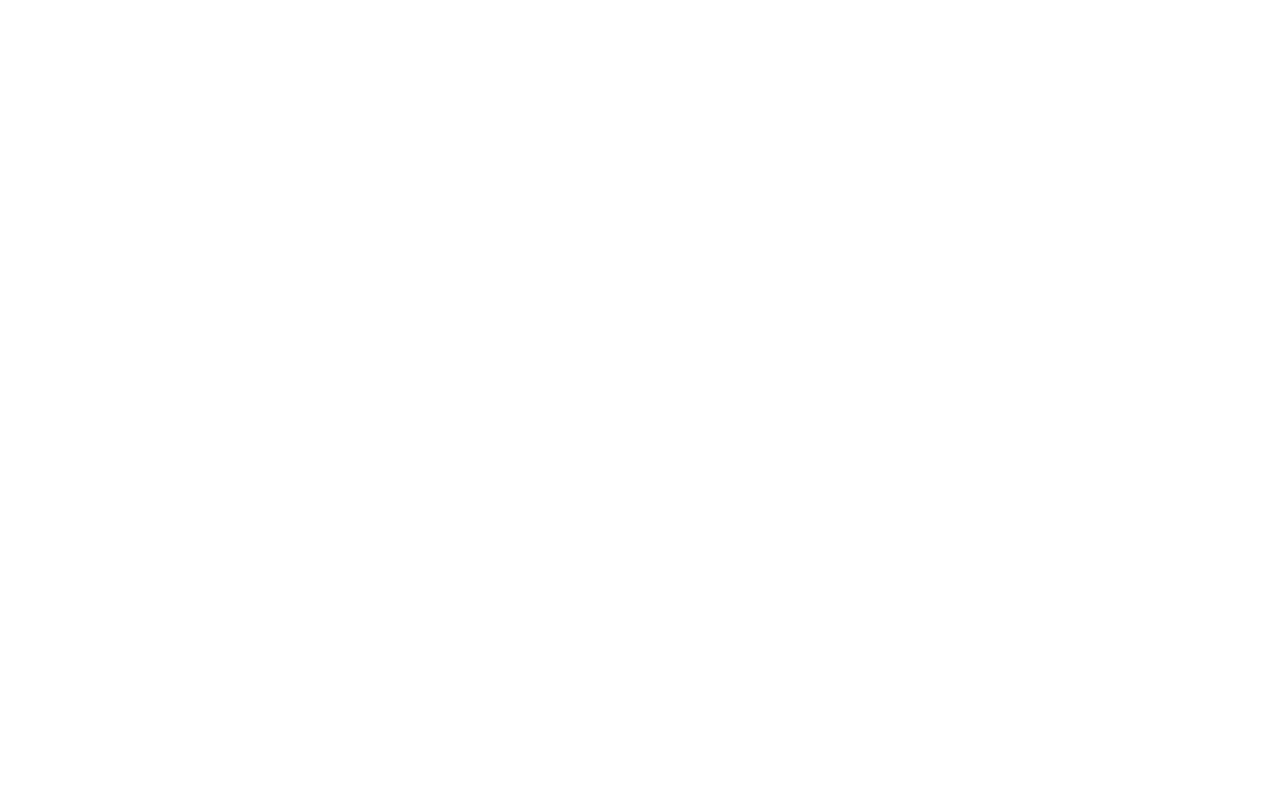
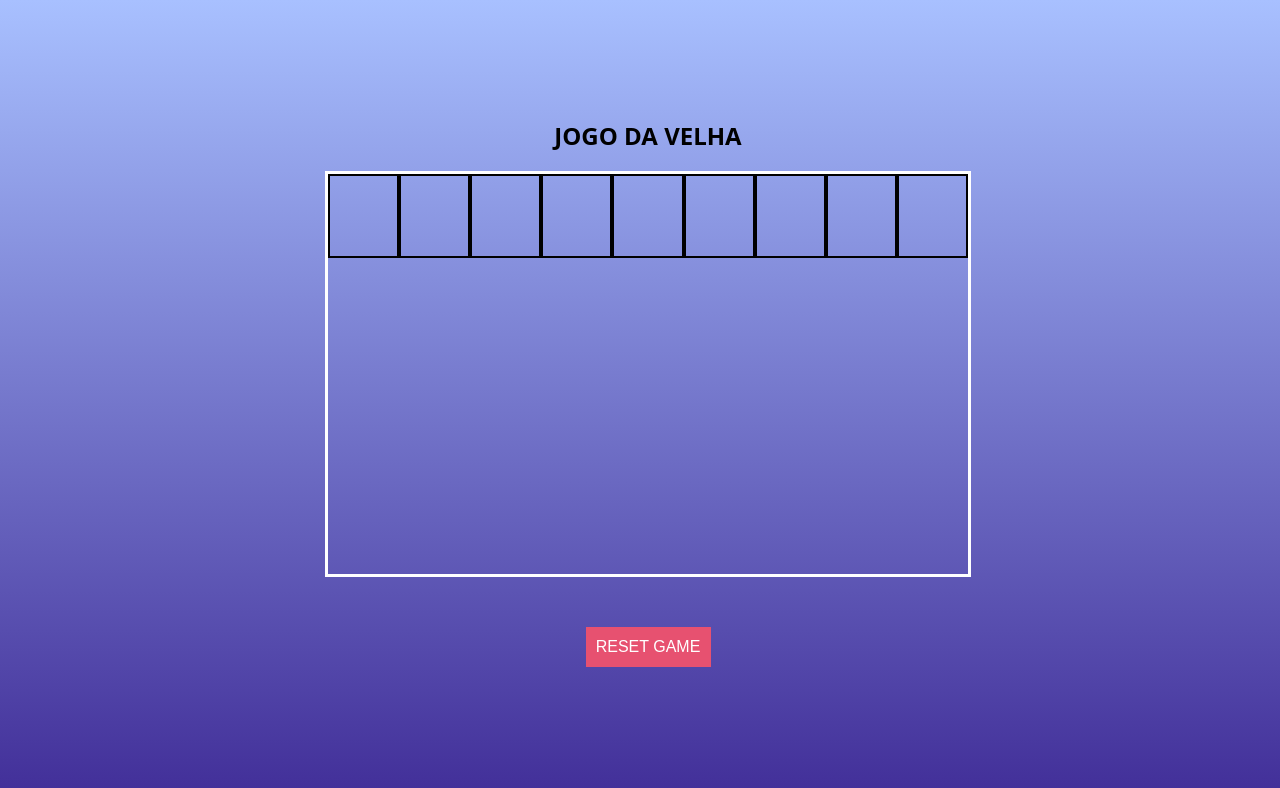
Before and after one commit to carololiveira6/html-css-js-exercises, a plain HTML site: page atividade81-sprint2/index.html in a window 1280 px wide. Drawn offline with Linux system fonts and the light colour scheme.

Commit message:
Criada tabela e funçao hover

```diff
--- a/atividade81-sprint2/css/style.css
+++ b/atividade81-sprint2/css/style.css
@@ -1,4 +1,52 @@
+body {
+    background-image: linear-gradient(#a8c0ff, #3f2b96);
+    width: 100vw;
+    height: 100vh;
+    display: flex;
+    justify-content: center;
+    align-items: center;
+    flex-direction: column;
+    font-family: "Noto sans", sans-serif;
+}
+
 .boxPrincipal {
-    background-image: linear-gradient(#a8c0ff, #3f2b96);
-    border: 1px solid white;
+    display: flex;
+    border: 3px solid white;
+    width: 50vw;
+    height: 50vh;
 }
+
+.box {
+    border: 2px solid black;
+    width: 10vw;
+    height: 10vh;
+    flex-direction: column;
+}
+
+.box1, .box2, .box3 {
+    flex-direction: column;
+    flex-wrap: wrap;
+}
+
+.box4, .box5, .box6 {
+    flex-direction: row;
+}
+
+button {
+    background-color: #e75170;
+    border: none;
+    color: white;
+    text-align: center;
+    text-decoration: none;
+    display: inline-block;
+    font-size: 16px;
+    margin: 50px 2px;
+    cursor: pointer;
+    height: 40px;
+    width: 125px;
+}
+
+button:hover {
+    background-color: #a8c0ff;
+    color: white;
+  }
--- a/atividade81-sprint2/index.html
+++ b/atividade81-sprint2/index.html
@@ -7,16 +7,20 @@
 	<link rel="stylesheet" href="css/style.css" />
 </head>
 <body>
+    <h2>JOGO DA VELHA</h2>
     <div class="boxPrincipal">
-        <div></div>
-        <div></div>
-        <div></div>
-        <div></div>
-        <div></div>
-        <div></div>
-        <div></div>
-        <div></div>
-        <div></div>
+        <div class="box box1"></div>
+        <div class="box box2"></div>
+        <div class="box box3"></div>
+        <div class="box box4"></div>
+        <div class="box box5"></div>
+        <div class="box box6"></div>
+        <div class="box box7"></div>
+        <div class="box box8"></div>
+        <div class="box box9"></div>
     </div>
+    <footer>
+        <button type="button">RESET GAME</button>
+    </footer>
 </body>
 </html>
```
